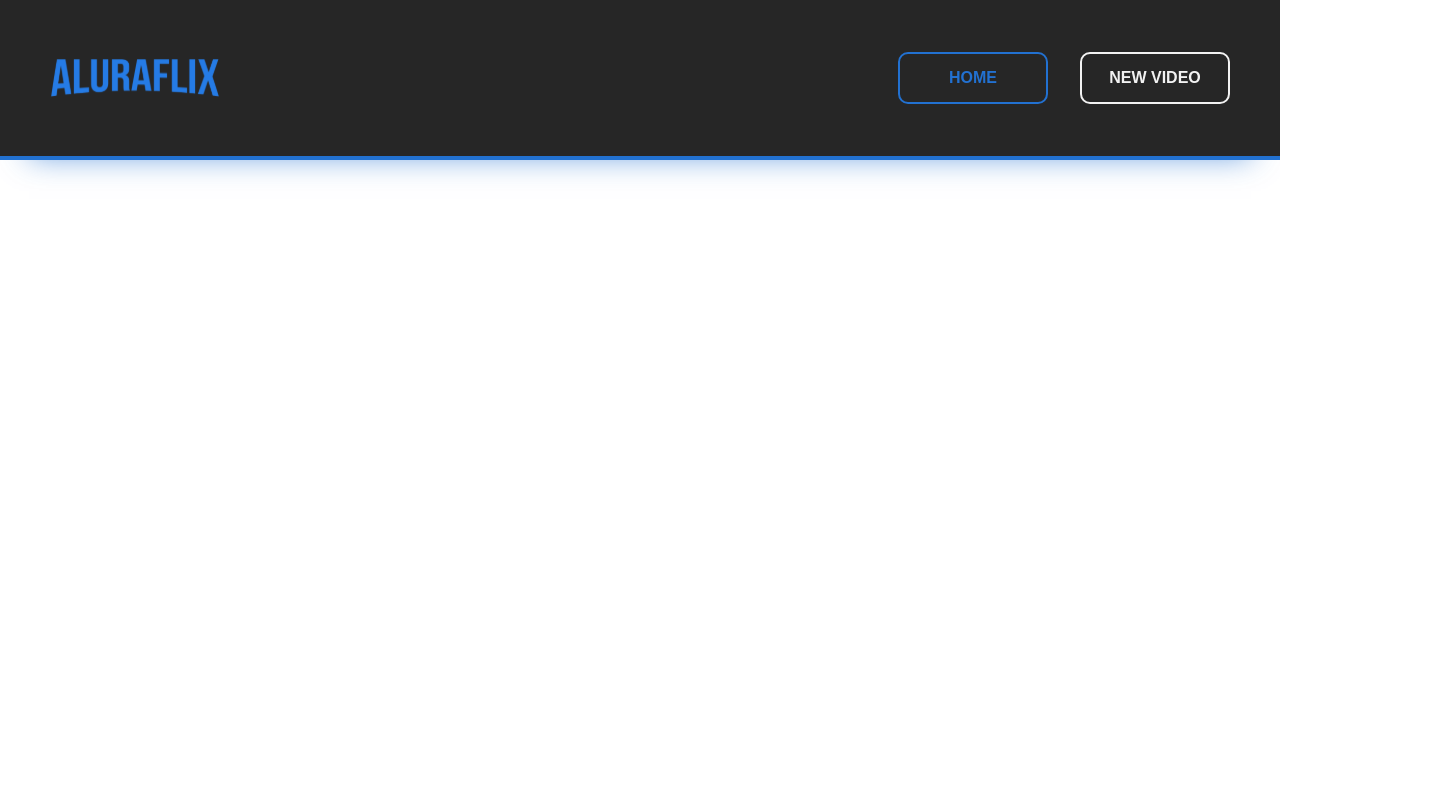
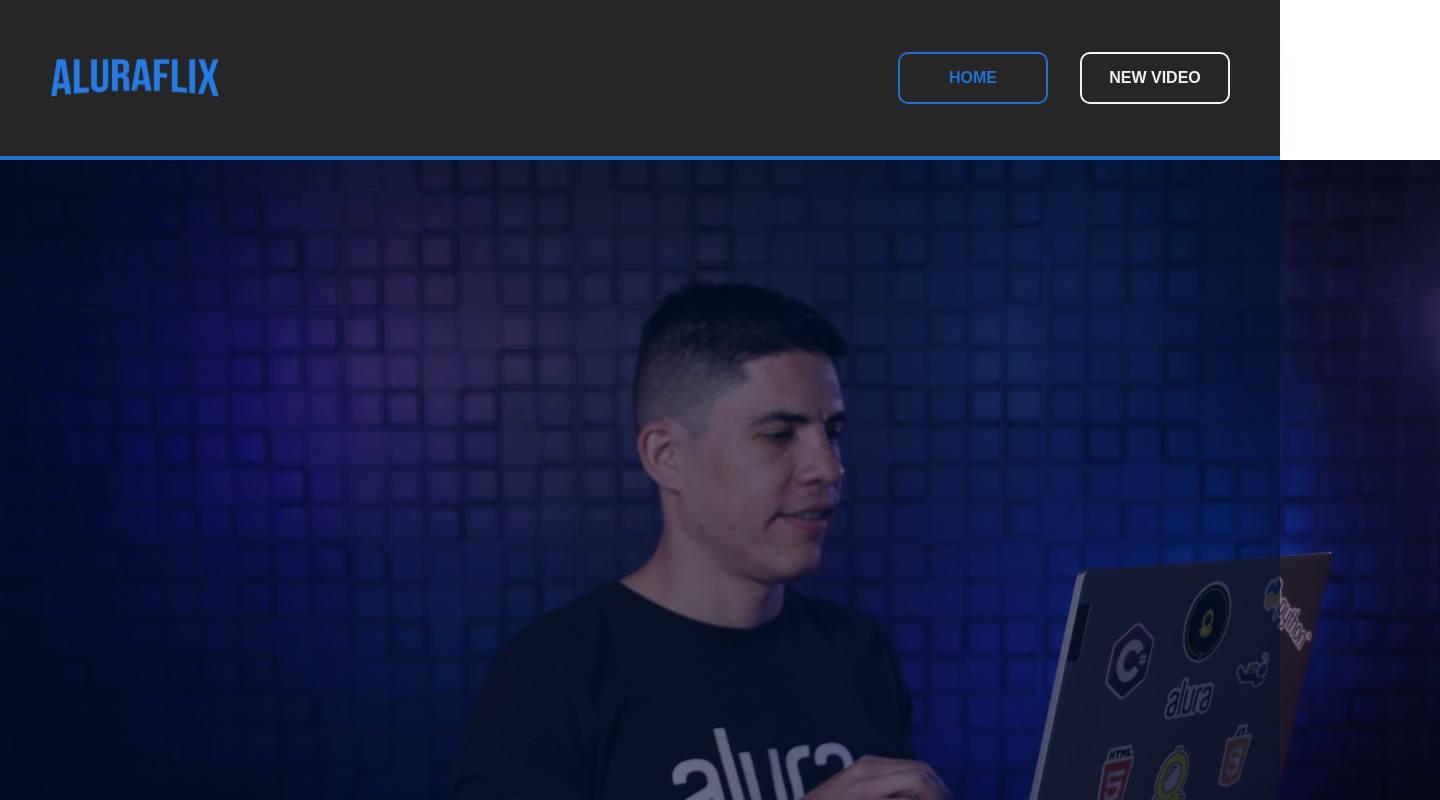
Before and after one commit to AbrahamOliden/aluraflix, a React (Vite) app: page / in a window 1280 px wide. Shown: the top 800 px of the page, 1440 px wide, since content can reach past the window. Built offline with nearby package versions, Linux system fonts and the light colour scheme.

Commit message:
import Banner component

```diff
--- a/src/App.jsx
+++ b/src/App.jsx
@@ -1,5 +1,6 @@
 // import './App.css'
 import GlobalStyles from "./GlobalStyles";
+import Banner from "./components/Banner";
 import Header from "./components/Header";
 
 function App() {
@@ -7,6 +8,7 @@ function App() {
   return (
     <GlobalStyles id="global-styles" >
         <Header />
+        <Banner />
     </GlobalStyles>
   );
 };
```
